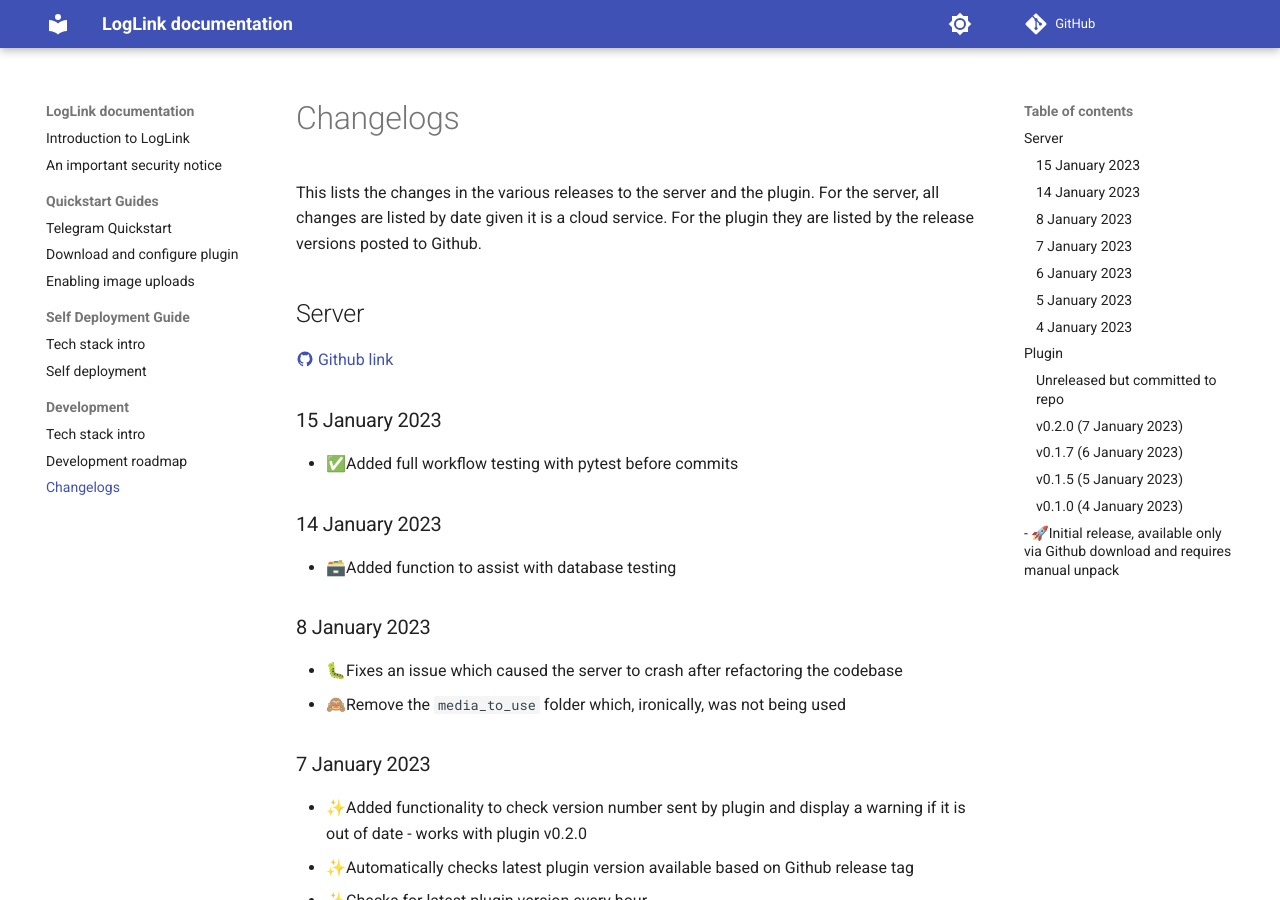
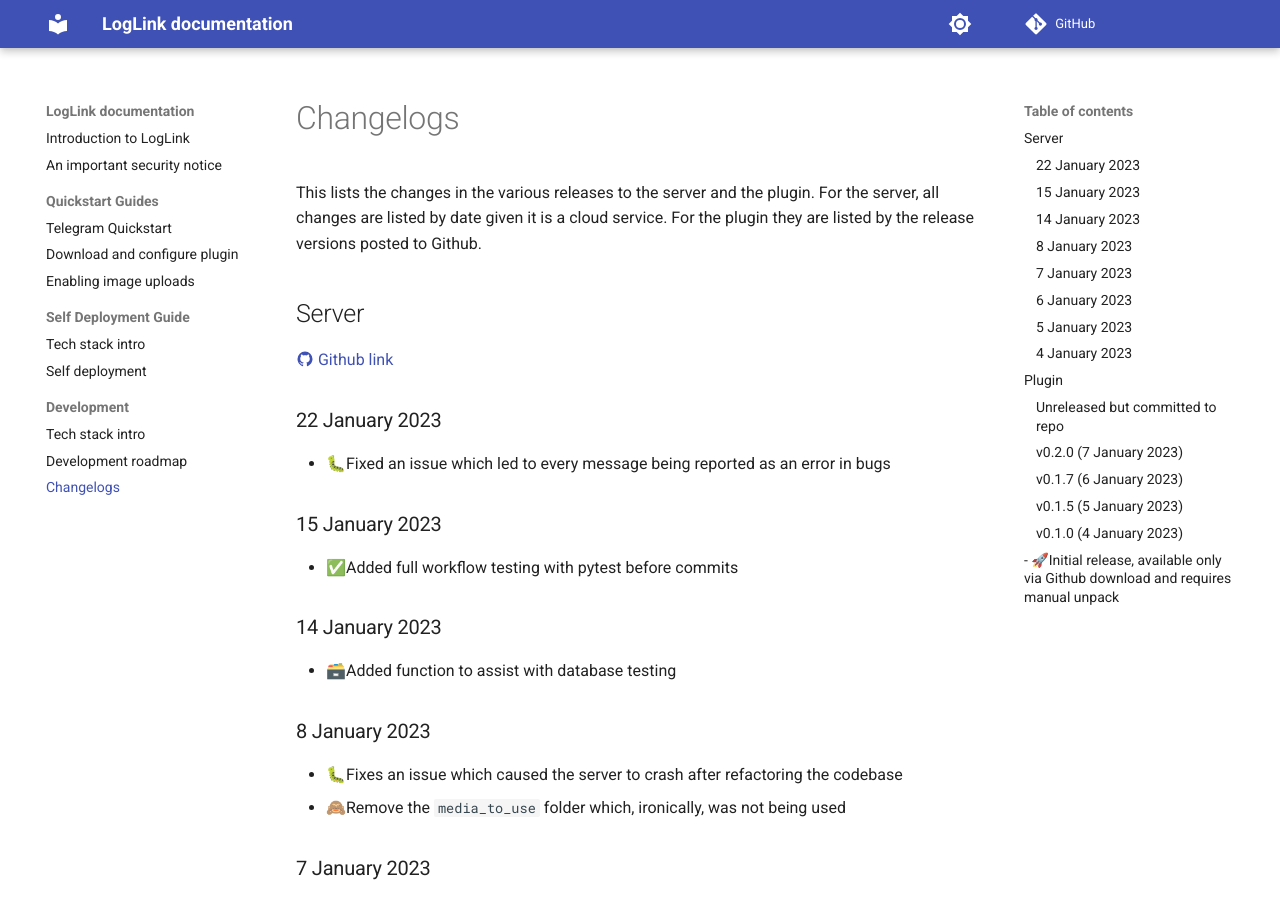
Before and after one commit to hankhank10/loglink-docs, an MkDocs documentation site: the page built from docs/changelog.md, in a window 1280 px wide and 900 px high. Built offline with MkDocs 1.6.1 and Material for MkDocs 9.7.7, drawn with Linux system fonts in a browser that asks for light colours; comment, search, counter and statistics services are not loaded.

Commit message:
Update changelog.md

```diff
--- a/docs/changelog.md
+++ b/docs/changelog.md
@@ -5,6 +5,9 @@
 ## Server
 
 [:material-github: Github link](https://github.com/hankhank10/logseq-server)
+
+### 22 January 2023
+- 🐛Fixed an issue which led to every message being reported as an error in bugs
 
 ### 15 January 2023
 - ✅Added full workflow testing with pytest before commits
```
